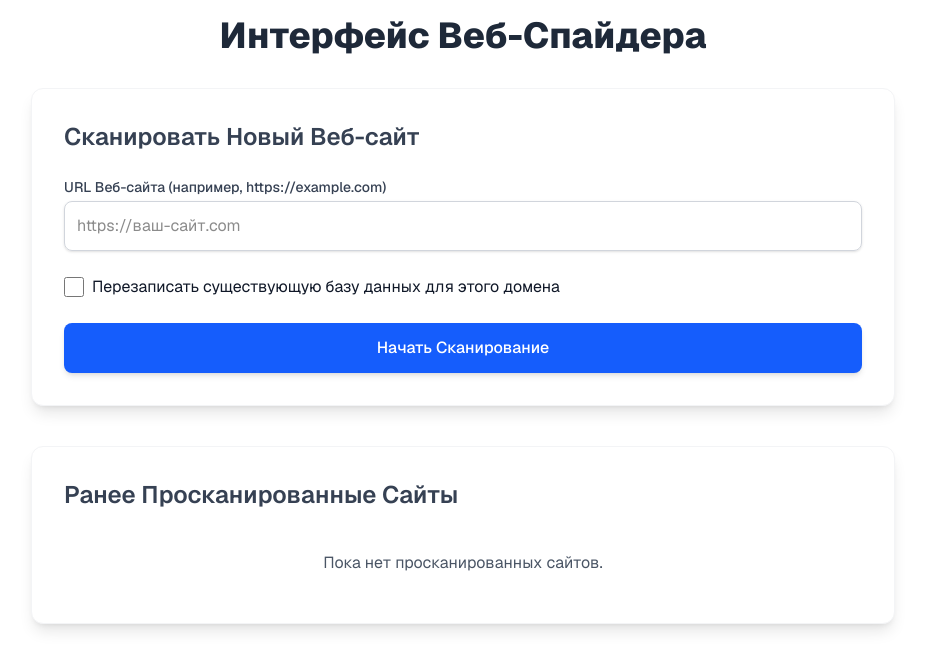
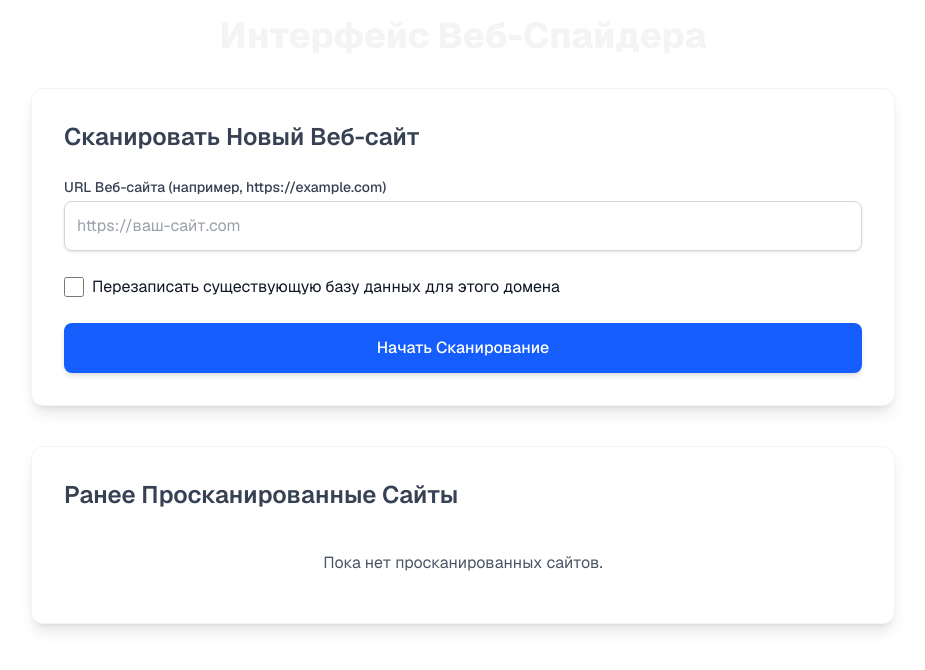
Before and after one commit to andxbes/spider-next, a Next.js app: page / in a window 1280 px wide. Shown: the top 670 px of the page, without its empty margins (177-1102 px from the left). Built offline with nearby package versions, Linux system fonts and the light colour scheme.

Commit message:
fix colors

```diff
--- a/src/app/page.js
+++ b/src/app/page.js
@@ -154,7 +154,7 @@ export default function HomePage() {
 
   return (
     <div className="container mx-auto p-4 max-w-4xl font-sans">
-      <h1 className="text-4xl font-extrabold mb-8 text-center text-gray-800">
+      <h1 className="text-4xl font-extrabold mb-8 text-center text-gray-100">
         Интерфейс Веб-Спайдера
       </h1>
 
@@ -174,7 +174,7 @@ export default function HomePage() {
             <input
               type="url"
               id="url"
-              className="mt-1 block w-full border border-gray-300 rounded-lg shadow-sm p-3 focus:ring-blue-500 focus:border-blue-500 text-base transition duration-150 ease-in-out"
+              className="mt-1 block w-full border border-gray-300 rounded-lg shadow-sm p-3 text-gray-700 focus:ring-blue-500 focus:border-blue-500 text-base transition duration-150 ease-in-out"
               placeholder="https://ваш-сайт.com"
               value={url}
               onChange={(e) => setUrl(e.target.value)}
--- a/src/app/results/[dbName]/page.js
+++ b/src/app/results/[dbName]/page.js
@@ -115,7 +115,7 @@ export default function ResultsPage() {
     if (pages.length === 0) {
         return (
             <div className="container mx-auto p-4 text-center">
-                <h1 className="text-3xl font-bold mb-6 text-gray-800">Результаты для "{dbName}"</h1>
+                <h1 className="text-3xl font-bold mb-6 text-gray-800">Результаты для &quot;{dbName}&quot;</h1>
                 <p className="text-xl text-gray-600">Страницы не найдены для этого домена.</p>
             </div>
         );
@@ -123,8 +123,8 @@ export default function ResultsPage() {
 
     return (
         <div className="container mx-auto p-4 max-w-full font-sans">
-            <h1 className="text-4xl font-extrabold mb-8 text-center text-gray-800">
-                Результаты сканирования для "{dbName}"
+            <h1 className="text-4xl font-extrabold mb-8 text-center text-gray-100">
+                Результаты сканирования для &quot;{dbName}&quot;
             </h1>
 
             <div className="bg-white p-8 rounded-xl shadow-lg border border-gray-100 overflow-x-auto">
```
